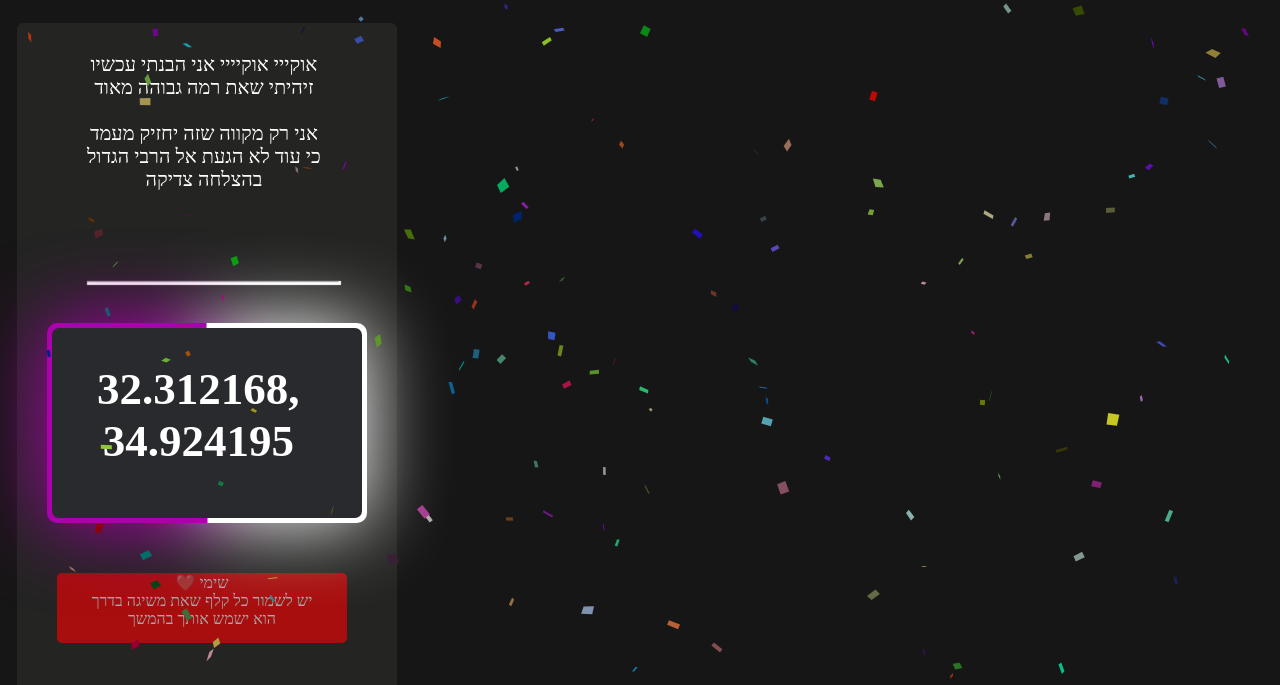
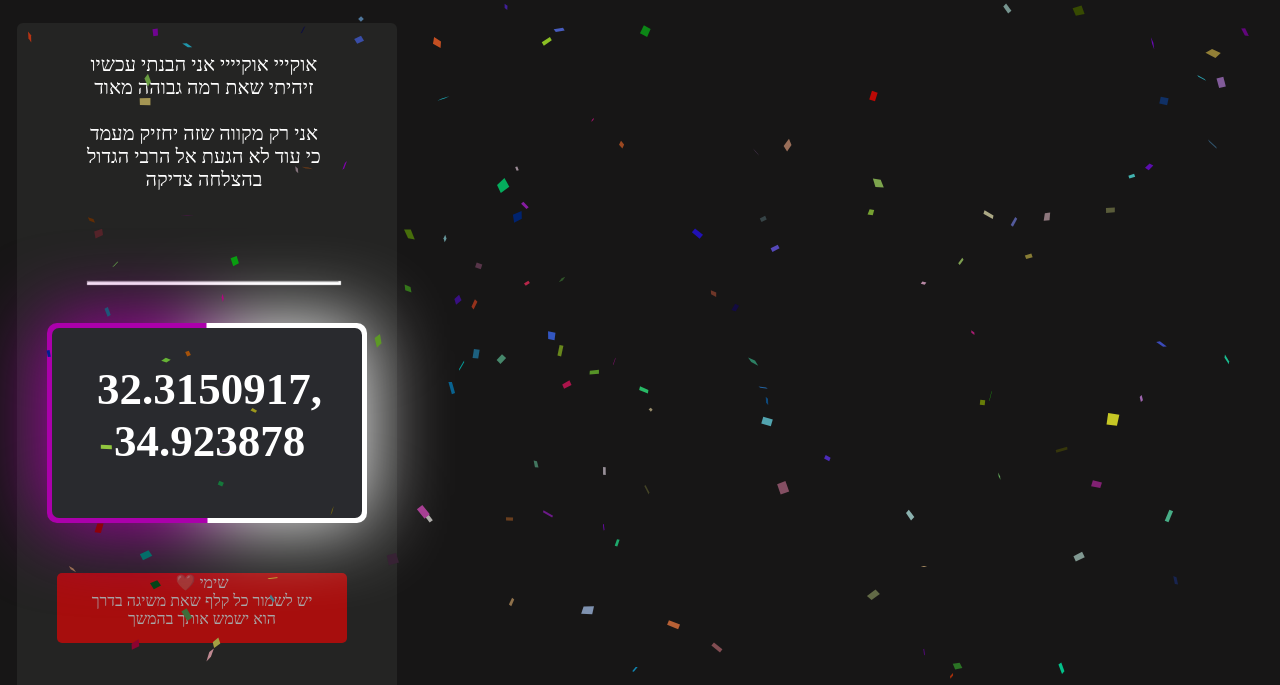
Before and after one commit to soochka/thebigrabbi, a plain HTML site: page level3.html in a window 1280 px wide. Shown: the part 97-782 px from the top of the page. Drawn offline with Linux system fonts and the light colour scheme; a web font is replaced by a local one.

Commit message:
level3.html

```diff
--- a/level3.html
+++ b/level3.html
@@ -85,9 +85,9 @@
       </script>
       <a href="url" class="a2"> למיקום מדויק לחצי עליי</a>
 
-      <h2>32.312168,
+      <h2>32.3150917,
         <br>
-         34.924195
+        34.923878
       </h2>
 
 
```
